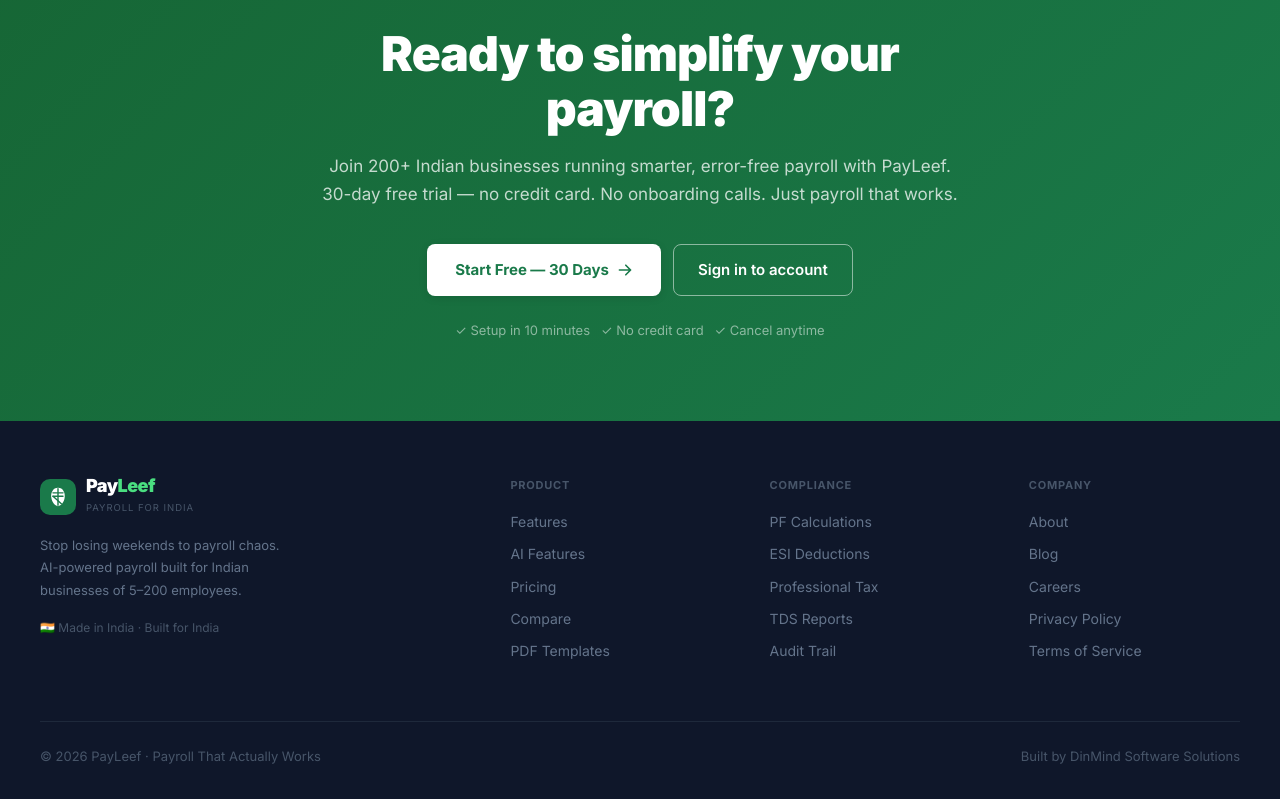
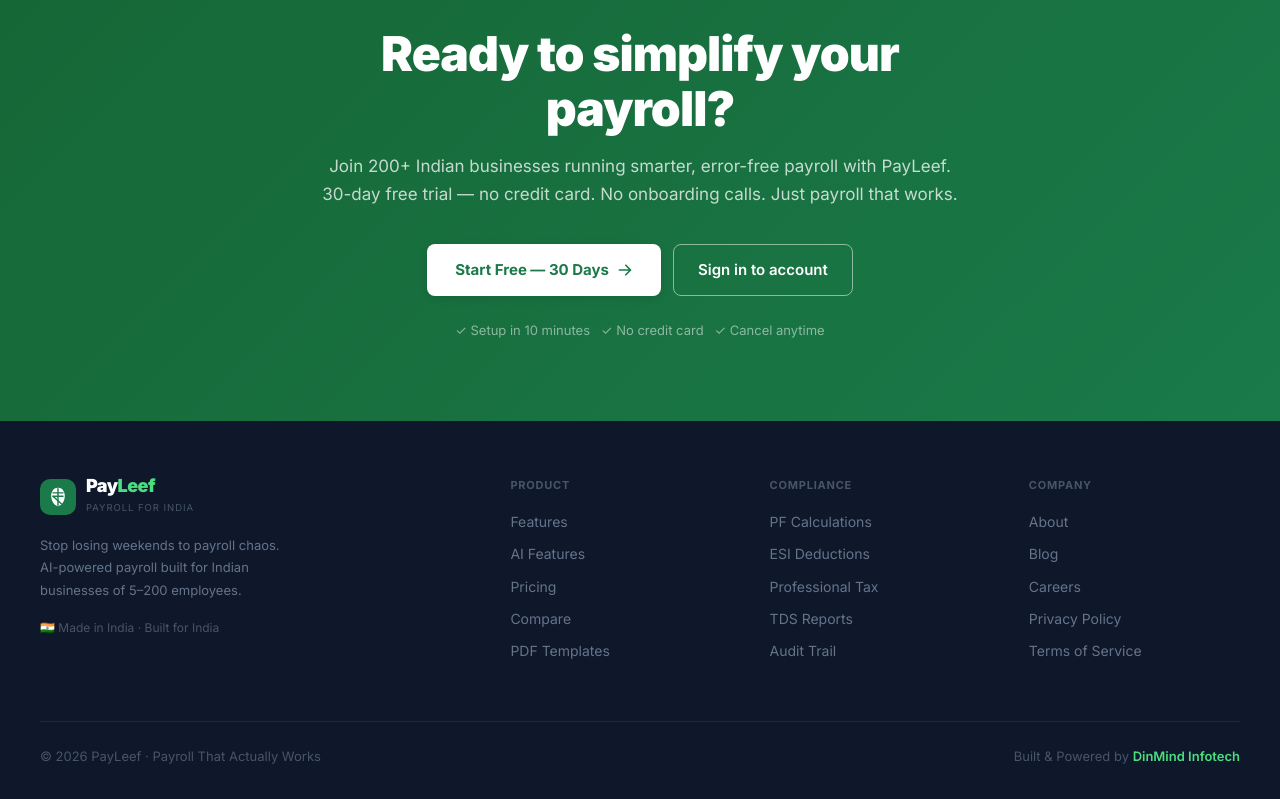
Before and after one commit to sjdinesh6690-sys/payos-saas, a React (Vite) app in the folder frontend/: page / in a window 1280 px wide. Shown: the part 9356-10155 px from the top of the page. Built offline with nearby package versions, Linux system fonts and the light colour scheme.

Commit message:
feat: Add DinMind Infotech branding with website link in footer

```diff
--- a/frontend/src/pages/LandingPage.jsx
+++ b/frontend/src/pages/LandingPage.jsx
@@ -1387,7 +1387,19 @@
 
           <div style={{ borderTop: '1px solid #1E293B', paddingTop: 24, display: 'flex', justifyContent: 'space-between', alignItems: 'center', flexWrap: 'wrap', gap: 12 }}>
             <p style={{ fontSize: 13, color: '#475569' }}>© 2026 PayLeef · Payroll That Actually Works</p>
-            <p style={{ fontSize: 13, color: '#475569' }}>Built by DinMind Software Solutions</p>
+            <p style={{ fontSize: 13, color: '#475569' }}>
+              Built &amp; Powered by{' '}
+              <a
+                href="https://www.dinmind.com"
+                target="_blank"
+                rel="noopener noreferrer"
+                style={{ color: '#4ADE80', fontWeight: 600, textDecoration: 'none' }}
+                onMouseOver={e => e.target.style.textDecoration = 'underline'}
+                onMouseOut={e => e.target.style.textDecoration = 'none'}
+              >
+                DinMind Infotech
+              </a>
+            </p>
           </div>
         </div>
       </footer>
```
